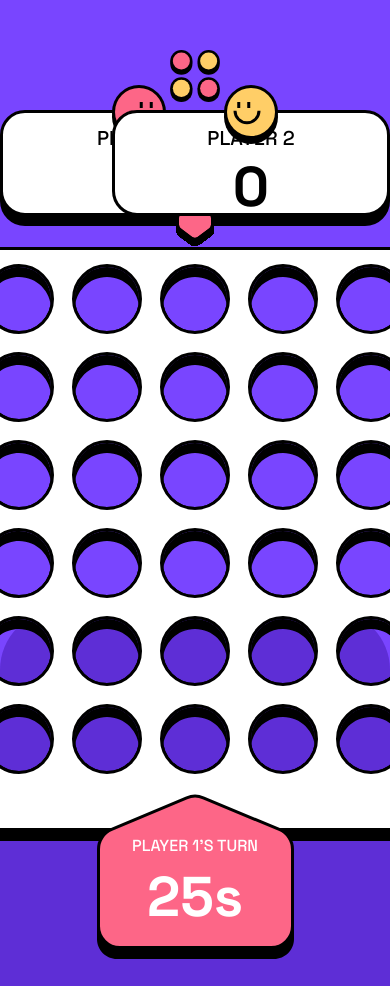
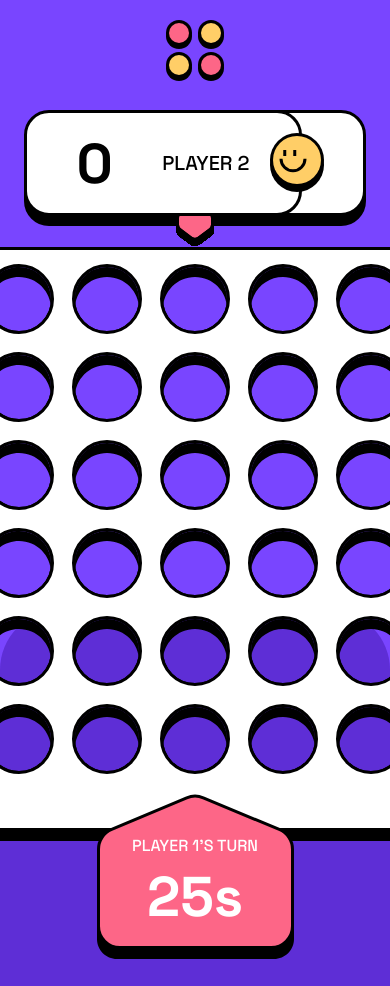
Before and after one commit to AlexBetita/FM-Connect-Four, a React (Create React App) app: page /game in a window 390 px wide. Shown: the top 986 px of the page. Built offline with nearby package versions, Linux system fonts and the light colour scheme.

Commit message:
finished tablet

```diff
--- a/src/components/Game/GameBoard/index.css
+++ b/src/components/Game/GameBoard/index.css
@@ -55,6 +55,12 @@
 
 .menu:hover {
     background-color: rgb(78, 25, 211);
+}
+
+.game-logo-container {
+    height: 52px;
+    width: 52px;
+    padding-left: 14px;
 }
 
 .restart {
@@ -219,4 +225,21 @@
          position: relative;
          top: 95px;
     }
+
+    .game-board-top {
+        position: relative;
+        bottom: 30px;
+    }
+
+    .game-logo-container {
+        padding-left: 16px;
+    }
+
+    .restart {
+        padding: 0 21px;
+    }
+
+    .menu {
+        padding: 0 21px;
+    }
 }
--- a/src/components/Game/GameBoard/index.js
+++ b/src/components/Game/GameBoard/index.js
@@ -377,9 +377,10 @@ const GameBoard = ({timer, currentPlayer, setTimer, pause,
                         MENU
                     </div>
 
-                    <img style={{'height' : '52px', 'width' : '52px', 'paddingLeft': '21px'}}
-                        alt='no-logo'
-                        src={cfgLogo}/>
+                    <div className='game-logo-container'>
+                        <img alt='no-logo'
+                            src={cfgLogo}/>
+                    </div>
 
                     <div className='restart' onClick={()=>{
                         resetStyle()
--- a/src/components/Game/Player/index.css
+++ b/src/components/Game/Player/index.css
@@ -39,6 +39,11 @@
     top: -28px;
 }
 
+.player-text {
+    font-size : 1.25rem;
+    padding-top : 20px;
+}
+
 .player-score {
     font-size: 3.5rem;
     font-weight: bold;
@@ -50,13 +55,39 @@
     .player-box-1 {
         position: absolute;
         top: 110px;
-        left: 0px;
+        left: 88px;
+    }
+
+    .player-box-1 .player-image {
+        top: 20px;
+        left: -25px;
+    }
+
+    .player-box-1 .player {
+        flex-direction: row;
+        justify-content: space-evenly;
+        align-items: center;
+    }
+
+    .player-text{
+        padding-top: unset;
     }
 
     .player-box-2 {
         position: absolute;
         top: 110px;
-        right: 0px;
+        right: 88px;
+    }
+
+    .player-box-2 .player-image {
+        right: -25px;
+        top: 20px;
+    }
+
+    .player-box-2 .player {
+        flex-direction: row-reverse;
+        justify-content: space-evenly;
+        align-items: center;
     }
 
     .player-box-1 > div, .player-box-2 > div{
--- a/src/components/Game/Player/index.js
+++ b/src/components/Game/Player/index.js
@@ -7,7 +7,7 @@ const Player = ({score, playerIcon, player}) => {
             <div className={`player-box-${player[player.length - 1]}`}>
                 <div className='player'>
                     <img className='player-image' src={playerIcon} alt='player'/>
-                    <div style={{'fontSize' : '1.25rem', 'paddingTop' :'20px'}}> {player} </div>
+                    <div className='player-text'> {player} </div>
                     <div className='player-score'>
                         {score}
                     </div>
--- a/src/context/Modal.css
+++ b/src/context/Modal.css
@@ -25,3 +25,9 @@
     border-radius: 10px;
     z-index: 99;
 }
+
+@media screen and (max-width: 768px) and (max-height: 1024px){
+  #modal {
+      bottom: -43px;
+  }
+}
```
Also changed, not shown: src/components/Game/Pause/index.css (line endings or trailing spaces).
